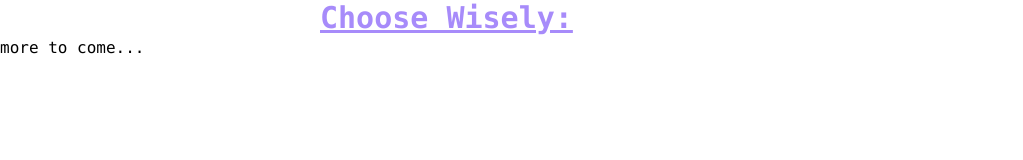
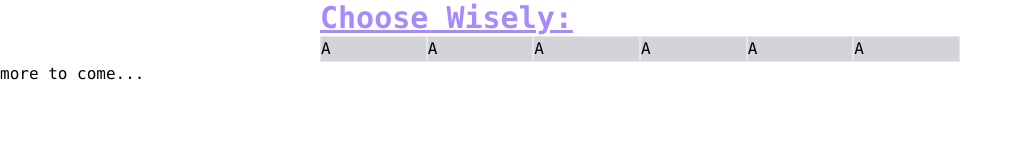
Before and after one commit to mohrmio/mohrmio.github.io, a website: page src/index.html in a window 1280 px wide. Shown: the whole page, without its empty margins (0-1023 px from the left). Drawn offline with Linux system fonts and the light colour scheme.

Commit message:
adding flexbox section

```diff
--- a/src/index.html
+++ b/src/index.html
@@ -10,7 +10,15 @@
 
 	<body class="font-mono">
 		<div class="container mx-auto w-1/2">
-		<h1 class="text-3xl text-violet-400 font-bold underline">Choose Wisely:</h1>
+			<h1 class="text-3xl text-violet-400 font-bold underline">Choose Wisely:</h1>
+			<div class="flex">
+				<div class="flex-auto w-64 border bg-zinc-300">A</div>
+				<div class="flex-auto w-64 border bg-zinc-300">A</div>
+				<div class="flex-auto w-64 border bg-zinc-300">A</div>
+				<div class="flex-auto w-64 border bg-zinc-300">A</div>
+				<div class="flex-auto w-64 border bg-zinc-300">A</div>
+				<div class="flex-auto w-64 border bg-zinc-300">A</div>
+			</div>
 		</div>
 		<p>more to come...</p>
 	</body>
```
Also changed, not shown: src/output.css, 1 other file.
